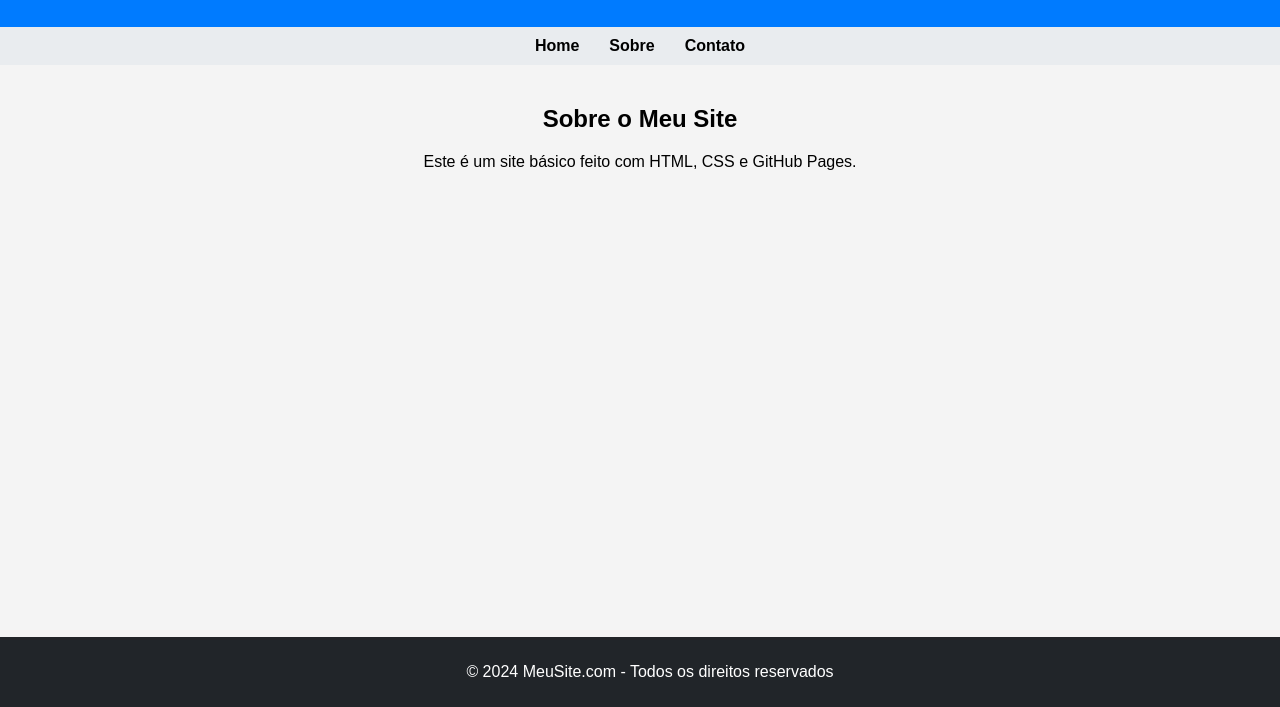
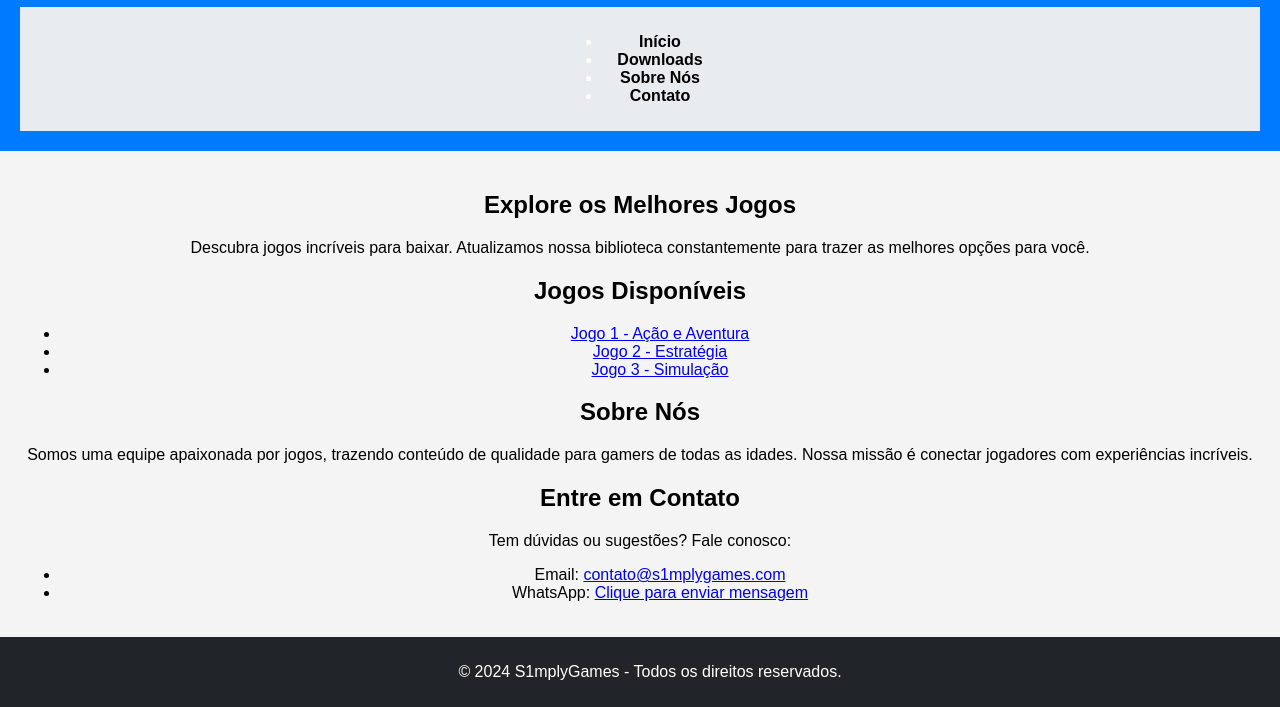
Before and after one commit to S1mplyGames/Non, a plain HTML site: page index.html in a window 1280 px wide. Shown: the part 93-800 px from the top of the page. Drawn offline with Linux system fonts and the light colour scheme.

Commit message:
Add files via upload

```diff
--- a/index.html
+++ b/index.html
@@ -1,38 +1,66 @@
 <!DOCTYPE html>
-<html lang="pt-BR">
+<html lang="pt-br">
 <head>
     <meta charset="UTF-8">
     <meta name="viewport" content="width=device-width, initial-scale=1.0">
-    <title>Meu Site Básico</title>
+    <meta name="description" content="Site para download de jogos - desenvolvido por S1mplyGames">
+    <meta name="keywords" content="jogos, download, games, S1mplyGames, site">
+    <meta name="author" content="S1mplyGames">
+    <title>S1mplyGames - Download de Jogos</title>
     <link rel="stylesheet" href="style.css">
 </head>
 <body>
-
-    <!-- Header -->
+    <!-- Cabeçalho -->
     <header>
-        <h1>Bem-vindo ao Meu Site</h1>
+        <h1>Bem-vindo ao S1mplyGames</h1>
+        <nav>
+            <ul>
+                <li><a href="#home">Início</a></li>
+                <li><a href="#downloads">Downloads</a></li>
+                <li><a href="#sobre">Sobre Nós</a></li>
+                <li><a href="#contato">Contato</a></li>
+            </ul>
+        </nav>
     </header>
-
-    <!-- Navegação -->
-    <nav>
-        <a href="#">Home</a>
-        <a href="#">Sobre</a>
-        <a href="#">Contato</a>
-    </nav>
 
     <!-- Conteúdo Principal -->
     <main>
-        <section>
-            <h2>Sobre o Meu Site</h2>
-            <p>Este é um site básico feito com HTML, CSS e GitHub Pages.</p>
+        <!-- Seção Inicial -->
+        <section id="home">
+            <h2>Explore os Melhores Jogos</h2>
+            <p>Descubra jogos incríveis para baixar. Atualizamos nossa biblioteca constantemente para trazer as melhores opções para você.</p>
+        </section>
+
+        <!-- Seção de Downloads -->
+        <section id="downloads">
+            <h2>Jogos Disponíveis</h2>
+            <ul>
+                <li><a href="downloads/jogo1.zip">Jogo 1 - Ação e Aventura</a></li>
+                <li><a href="downloads/jogo2.zip">Jogo 2 - Estratégia</a></li>
+                <li><a href="downloads/jogo3.zip">Jogo 3 - Simulação</a></li>
+            </ul>
+        </section>
+
+        <!-- Seção Sobre Nós -->
+        <section id="sobre">
+            <h2>Sobre Nós</h2>
+            <p>Somos uma equipe apaixonada por jogos, trazendo conteúdo de qualidade para gamers de todas as idades. Nossa missão é conectar jogadores com experiências incríveis.</p>
+        </section>
+
+        <!-- Seção de Contato -->
+        <section id="contato">
+            <h2>Entre em Contato</h2>
+            <p>Tem dúvidas ou sugestões? Fale conosco:</p>
+            <ul>
+                <li>Email: <a href="mailto:contato@s1mplygames.com">contato@s1mplygames.com</a></li>
+                <li>WhatsApp: <a href="https://wa.me/1234567890" target="_blank">Clique para enviar mensagem</a></li>
+            </ul>
         </section>
     </main>
 
-    <!-- Footer -->
+    <!-- Rodapé -->
     <footer>
-        <p>© 2024 MeuSite.com - Todos os direitos reservados</p>
+        <p>&copy; 2024 S1mplyGames - Todos os direitos reservados.</p>
     </footer>
-
-    <script src="script.js"></script>
 </body>
 </html>
```
